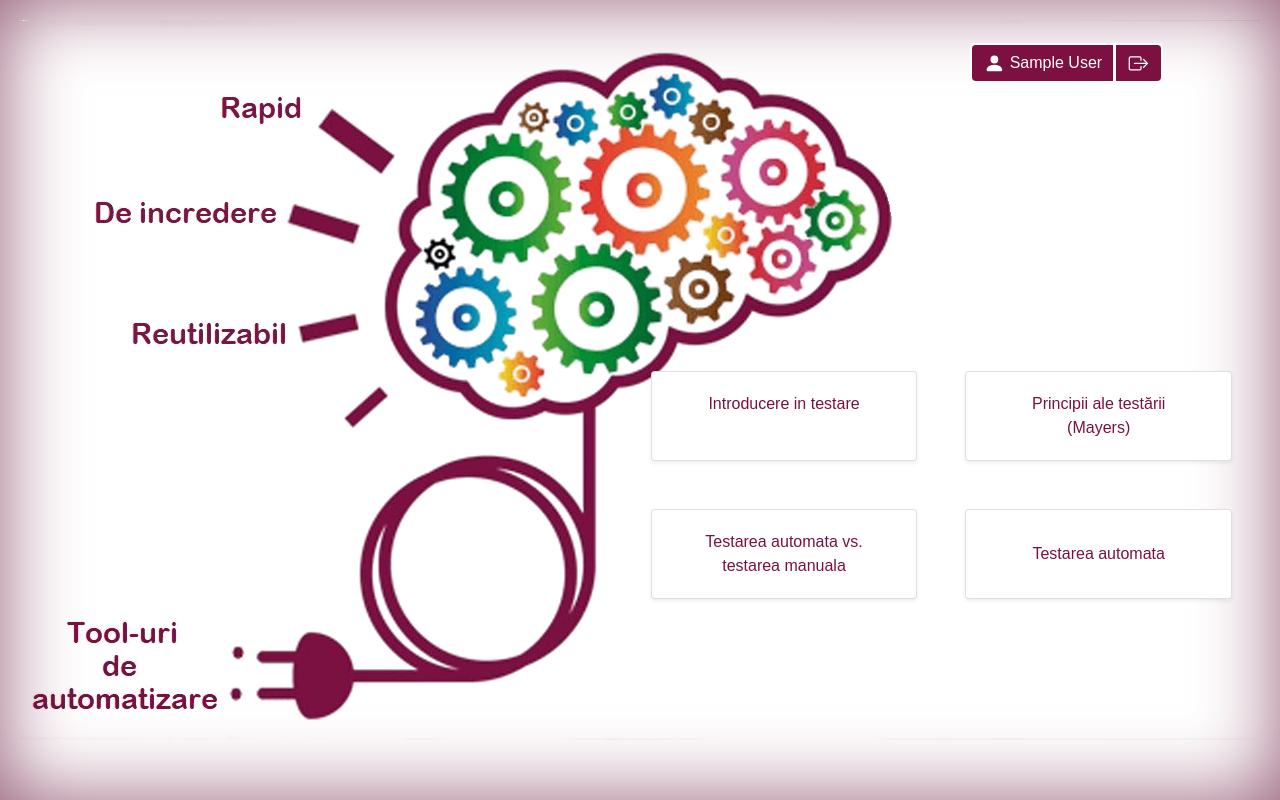
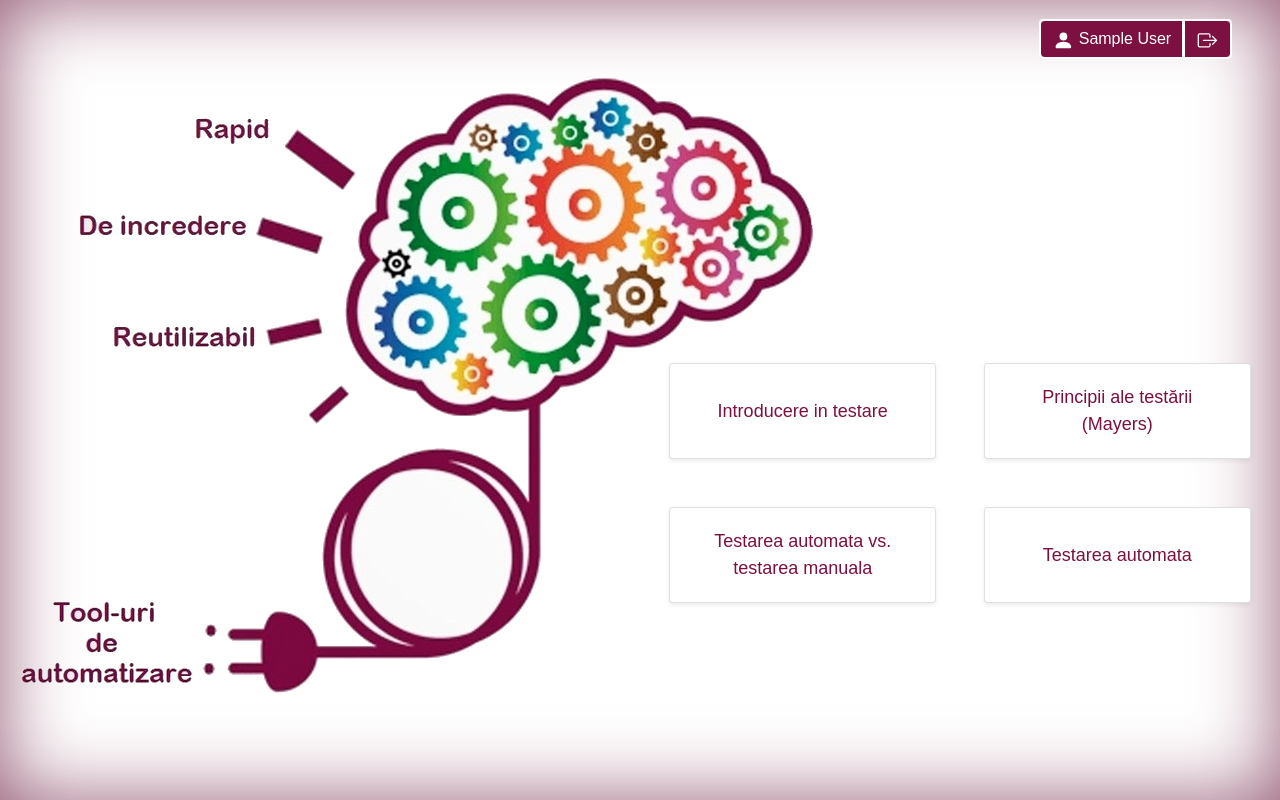
Before and after one commit to dduraipandian/automation_testing_plat, a Django app: page / in a window 1280 px wide. Run offline with Django 3.2, Linux system fonts and the light colour scheme; the visitor is signed in with stand-in values (Sample User, id 1); some libraries are stand-ins or nearby versions.

Commit message:
fixing home alignment issue

```diff
--- a/static/app.css
+++ b/static/app.css
@@ -17,6 +17,13 @@
 html {
     height: 100%;
     width: 100%;
+    min-height: 100% !important;
+    margin: 0;
+}
+
+body {
+    min-height: 100% !important;
+    margin: 0;
 }
 
 html * {
@@ -27,14 +34,11 @@
     text-align: center!important;
 }
 body {
-    min-height: 100% !important;
-    margin: 0;
     font-size: 1rem;
     font-weight: 400;
     line-height: 1.5;
     text-align: left;
     box-shadow: inset 0 0 5rem rgba(0, 0, 0, .5);
-    // background-color: #012c40;
 
     color: white;
     background-color: #7c1041;
--- a/static/home.css
+++ b/static/home.css
@@ -2,21 +2,17 @@
     background-color: transparent;
     background-image: none;
     box-shadow: inset 0 0 5rem #945b75;
+
+    min-height: 100% !important;
+    margin: 0;
 }
-.body-block-img{
-    position: absolute;
-    top: 0;
-    left: 0;
-    background-image: url(/static/bg.png);
-    height: calc(100% - 40px );
-    width: calc(100% - 40px);
-    background-repeat: no-repeat;
-    margin: 20px;
+.all-articles{
+    margin: 0;
+    margin-top: 40%;
 }
 
-.all-articles{
-    margin: 0;
-    margin-top: 15rem;
+.bg-img{
+    margin: 1rem;
 }
 
 .article-body{
@@ -33,25 +29,39 @@
     box-shadow: 0 .125rem .25rem rgba(0,0,0,.075)!important;
     margin-top: 3rem;
     cursor: pointer;
+    max-height: 6rem;
 }
 
-.article-card:nth-child(odd){
-    margin-right: 3rem;
-}
 
-.article-card:nth-child(even){
-    margin-right: 3rem;
+.article-card{
+    margin-left: 1.5rem;
+    margin-right: 1.5rem;
 }
 
 .article-text{
     color: #7c1041;
+    font-size: 18px;
 }
 
 .all-articles{
     padding-bottom: 3rem!important;
 }
 
-@media only screen and (max-width: 767.98px) {
+@media only screen and (orientation:portrait), (max-width: 960px) {
+    .all-articles {
+        margin-top: 1rem !important;
+    }
+    .bg-img{
+        display: block;
+        margin-left: auto;
+        margin-right: auto;
+        width: 80%;
+        margin-top: 3rem
+    }
+}
+
+/*
+@media only screen and (max-height: 767.98px) {
     .body-block{
         background-image: none;
     }
@@ -82,4 +92,4 @@
         margin-top: 8rem;
         background-size: contain;
     }
-}
+}*/
--- a/templates/home.html
+++ b/templates/home.html
@@ -1,19 +1,9 @@
-{% extends 'base.html' %}
+{% extends 'home_base.html' %}
 {% load static %}
-{% block meta %}
-    <title> Testarea Automata - Home </title>
-    <meta name="description" content="Testarea Automata home page">
-{% endblock %}
 
-{% block css %}
-    <link rel="stylesheet" href="{% static 'home.css' %}"/>
-{% endblock %}
-
-{% block body %}
-    <div class="body-block-img"></div>
-    <div class="body-block">
-        <div class="row justify-content-center justify-content-md-end m-0">
-            <div class="col col-md-5 col-lg-4 p-0 text-center">
+{% block content %}
+    <div class="row justify-content-center justify-content-sm-end m-0 px-5">
+        <div class="col-auto p-0 text-center">
             <div class="btn btn-group p-0" role="group" aria-label="Basic example"
                  style="margin-top: 10%; border: 2px solid white;">
                 <button type="button" class="btn btn-light btn-custom">
@@ -37,24 +27,29 @@
             </div>
         </div>
     </div>
-        <div class="row justify-content-center justify-content-md-end all-articles">
-            <div class="col-12 col-md-5 col-lg-6 row m-0 p-0 text-center article-text justify-content-center justify-content-md-end">
-                <div class="col-11 col-lg-5 card article-card">
-                  <div class="card-body">
-                    Introducere in testare
+
+    <div id="content" class="row p-0 m-0">
+        <div class="col-12 col-lg-6 p-0">
+            <img src="{% static 'bg.png' %}" class="bg-img">
+        </div>
+        <div class="col-12 col-lg-6 p-0 article-text">
+            <div class="row all-articles text-center justify-content-center">
+                <div class="col-11 col-md-5 card article-card">
+                  <div class="card-body article-body">
+                      <span class="article-title"> Introducere in testare</span>
                   </div>
                 </div>
-                <div class="col-11 col-lg-5 card article-card">
-                  <div class="card-body">
-                    Principii ale testării (Mayers)
+                <div class="col-11 col-md-5 card article-card">
+                  <div class="card-body article-body">
+                      <span class="article-title"> Principii ale testării (Mayers)</span>
                   </div>
                 </div>
-                <div class="col-11 col-lg-5 card article-card">
-                  <div class="card-body">
-                    Testarea automata vs. testarea manuala
+                <div class="col-11 col-md-5 card article-card">
+                  <div class="card-body article-body">
+                      <span class="article-title"> Testarea automata vs. testarea manuala</span>
                   </div>
                 </div>
-                <div class="col-11 col-lg-5 card article-card">
+                <div class="col-11 col-md-5 card article-card">
                   <div class="card-body article-body">
                     <span class="article-title"> Testarea automata</span>
                   </div>
--- /dev/null
+++ b/templates/home_base.html
@@ -0,0 +1,23 @@
+{% extends 'base.html' %}
+{% load static %}
+
+{% block meta %}
+    <title> Testarea Automata - Home </title>
+    <meta name="description" content="Testarea Automata home page">
+{% endblock %}
+
+{% block css %}
+    <link rel="stylesheet" href="{% static 'home.css' %}"/>
+{% endblock %}
+
+{% block body %}
+    {% if user.is_authenticated %}
+        {% block content %} {% endblock %}
+    {% else %}
+        <div id="messages" class="pt-5 row justify-content-center">
+            <div class="col-11 col-sm-8 alert alert-error {% if not blocked %} alert-dismissible {% endif %} fade in show" role="alert">
+                <span style="min-width: 17rem; display: inline-block; max-width: 23rem;"> Please <a href="/login/" class="action-link">login</a> to access this page </span>
+            </div>
+        </div>
+    {% endif %}
+{% endblock %}
```
Also changed, not shown: templates/auth_base.html (+17 -1 lines), templates/login.html (+0 -17 lines), templates/register.html (+0 -20 lines), templates/user_details.html (added, +66 -0 lines), static/bg.png. Lines whose indentation alone changed are shown as unchanged.
